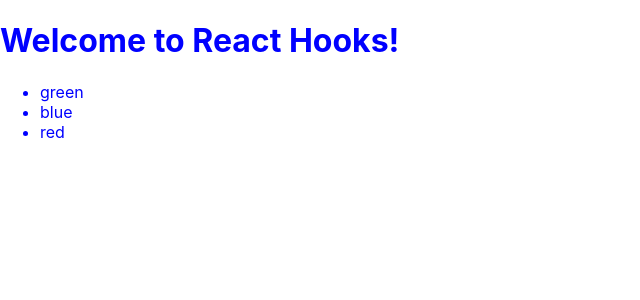
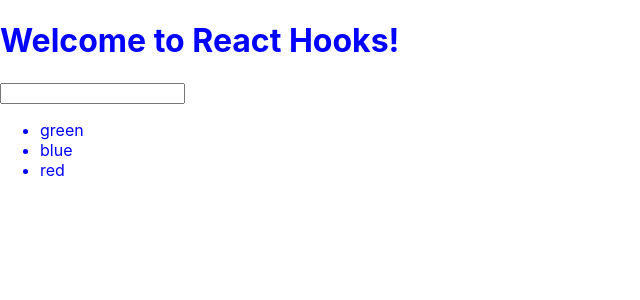
Before and after one commit to kiet5600the/react-hooks-basic, a React (Create React App) app: page / in a window 1280 px wide. Shown: the top 300 px of the page, without its empty margins (0-640 px from the left). Built offline with nearby package versions, Linux system fonts and the light colour scheme.

Commit message:
add component TodoForm

```diff
--- a/src/App.js
+++ b/src/App.js
@@ -1,6 +1,7 @@
 import { useState } from 'react';
 import './App.scss';
 import ColorBox from './components/ColorBox';
+import TodoForm from './components/TodoForm';
 import TodoList from './components/TodoList';
 
 
@@ -20,10 +21,21 @@
     setTodoList(newTodoList);
   }
 
+  function handleTodoFormSubmit(formValues) {
+    const newTodo = {
+      id: todoList.length + 1,
+      ...formValues
+    }
+
+    const newTodoList = [...todoList];
+    newTodoList.push(newTodo);
+    setTodoList(newTodoList);
+  }
+
   return (
     <div className="app">
       <h1>Welcome to React Hooks!</h1>
-
+      <TodoForm onSubmit={handleTodoFormSubmit} />
       <TodoList todos={todoList} onTodoClick={handleTodoClick} />
     </div>
   );
--- /dev/null
+++ b/src/components/TodoForm/index.jsx
@@ -0,0 +1,41 @@
+import React, { useState } from 'react';
+import PropTypes from 'prop-types';
+
+TodoForm.propTypes = {
+    onSubmit: PropTypes.func,
+};
+
+TodoForm.defaultProps = {
+    onSubmit: null
+}
+
+function TodoForm(props) {
+    const { onSubmit } = props;
+    const [value, setValue] = useState('');
+
+    function handleValueChange(e) {
+        setValue(e.target.value);
+    }
+
+    function handleSubmit(e) {
+        //prevent reloading browser
+        e.preventDefault();
+        if (!onSubmit) return;
+
+        const formValues = {
+            title: value
+        }
+        onSubmit(formValues);
+
+        //reset form
+        setValue('')
+    }
+
+    return (
+        <form onSubmit={handleSubmit}>
+            <input type="text" value={value} onChange={handleValueChange} />
+        </form>
+    );
+}
+
+export default TodoForm;
```
